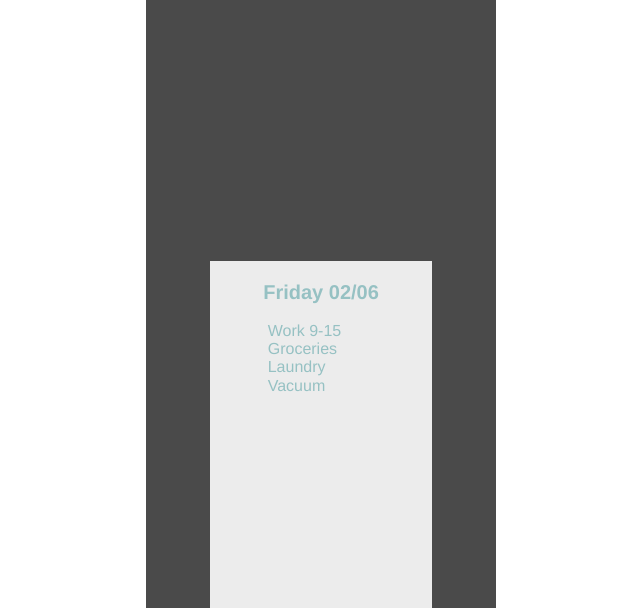
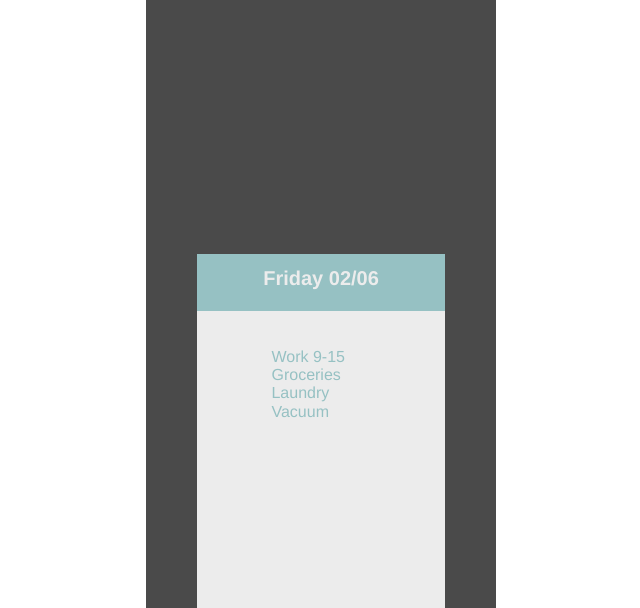
Before and after one commit to martemettenes/Lifetrack, a plain HTML site: page index.html in a window 1280 px wide. Shown: the part 192-800 px from the top of the page, without its empty margins (319-959 px from the left). Drawn offline with Linux system fonts and the light colour scheme; a web font is replaced by a local one.

Commit message:
Layout, colors, width and padding
working on menu and list-items

```diff
--- a/css/style.css
+++ b/css/style.css
@@ -20,12 +20,13 @@ body {
     height: auto;
     background-color: rgb(74, 74, 74);
     margin: 0 auto;
-    padding: 5%;
+    padding: 4%;
     padding-bottom: 0;
 }
 
 .menu {
     height: 30%;
+    width: 100%;
 }
 
 .notepad {
@@ -33,18 +34,25 @@ body {
     height: 50%;
     bottom: 0;
     margin: 0 auto;
-    padding: 10%;
-    padding-top: 0;
     background-color:rgb(236, 236, 236);
 }
+.square {
+    width: 100%;
+    height: 50%;
+}
+
+.date {
+    background-color: rgb(150, 193, 195);
+    width: 100%;
+    height: 15%;
+    padding: 0;
+    margin: 0 auto;
+}
+
+
 
 .inline {
     display: inline-block;
-}
-
-.square {
-    width: 100%;
-    height: 50%;
 }
 
 
@@ -64,7 +72,10 @@ h2 {
 h3 {
     font-size: 20px;
     text-align: center;
-    margin-bottom: 10%;
+    margin-bottom: 5%;
+    margin-top: 0;
+    padding-top: 5%;
+    color: rgb(236, 236, 236);
 }
 
 /*---
@@ -75,7 +86,7 @@ Lists
 
 ul {
     list-style: none;
-    padding: 0;
+    padding: 10%;
     width: 60%;
     text-align: center;
     margin: 0 auto;
--- a/index.html
+++ b/index.html
@@ -17,8 +17,8 @@
     <div id="content">
         <div class="square">
             <h2> Lifetrack </h2>
-            <div class="menu">
-                <ul>
+            <div>
+                <ul class="menu">
                     <li class="inline"> Lists </li>
                     <li class="inline"> Rewards </li>
                     <li class="inline"> Settings </li>
@@ -26,7 +26,9 @@
             </div>
         </div>
         <div class="square notepad inline">
-            <h3> Friday 02/06 </h3>
+            <div class="date">
+                <h3> Friday 02/06 </h3>
+            </div>
             <ul>
                 <li> Work 9-15</li>
                 <li> Groceries</li>
```
